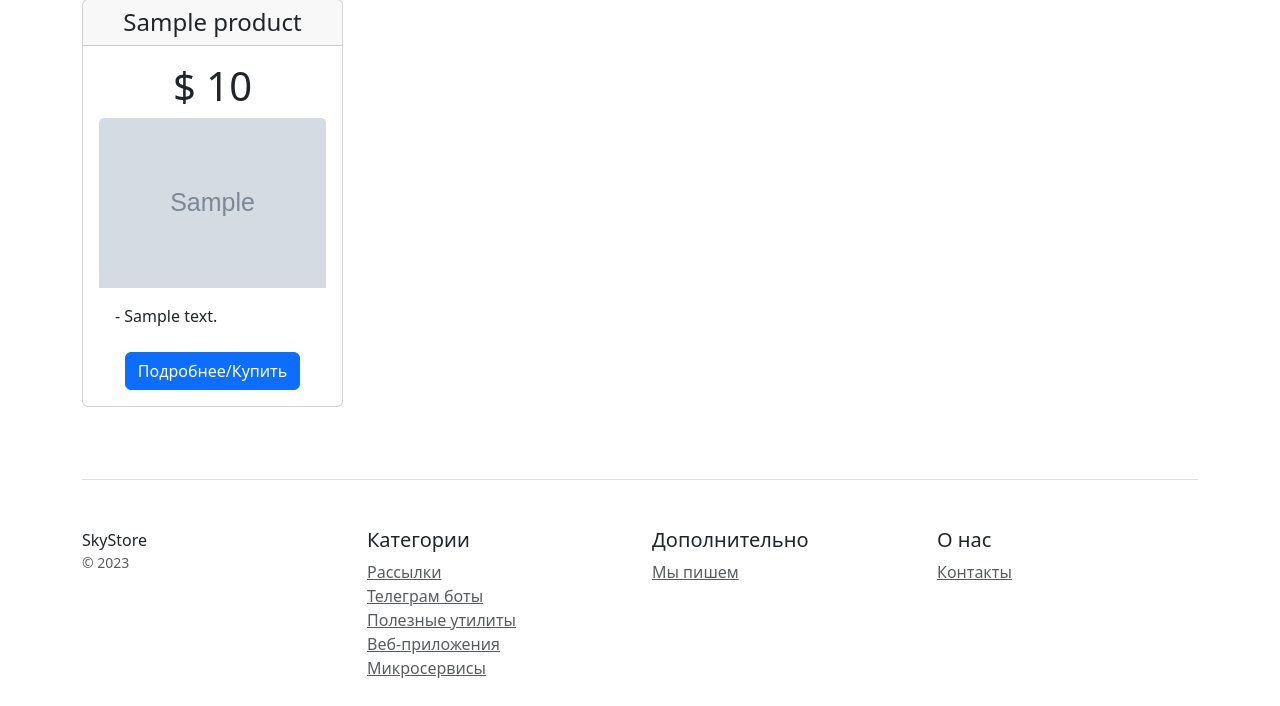
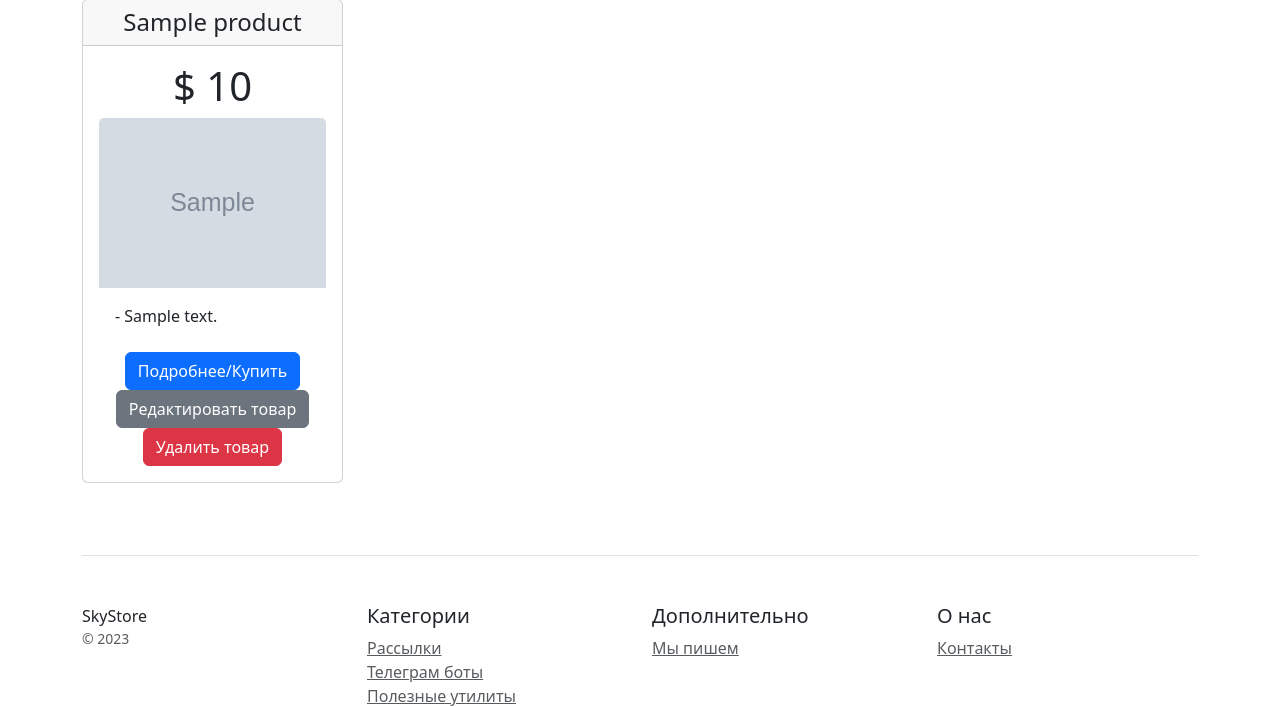
Before and after one commit to yakovenkosa/django_6_2, a Django app: page /catalog/product_list/ in a window 1280 px wide. Shown: the part 285-991 px from the top of the page. Before the commit the page ends 963 px from the top, so only its background shows below. Run offline with Django 5.2, Linux system fonts and the light colour scheme; tables that the repository leaves empty hold one stand-in row (values such as "Sample post"); grey boxes marked "Sample" are stand-in pictures; some libraries are stand-ins or nearby versions.

Commit message:
update file product_list.html

```diff
--- a/catalog/templates/catalog/product_list.html
+++ b/catalog/templates/catalog/product_list.html
@@ -16,6 +16,8 @@
                         <li>- {{ product.description|truncatechars:100 }}</li>
                     </ul>
                     <a href="{% url 'catalog:product_detail' product.id %}" class="btn btn-primary">Подробнее/Купить</a>
+                    <a href="{% url 'catalog:product_update' product.id %}" class="btn btn-secondary">Редактировать товар</a>
+                    <a href="{% url 'catalog:product_delete' product.id %}" class="btn btn-danger">Удалить товар</a>
                 </div>
             </div>
         </div>
```
